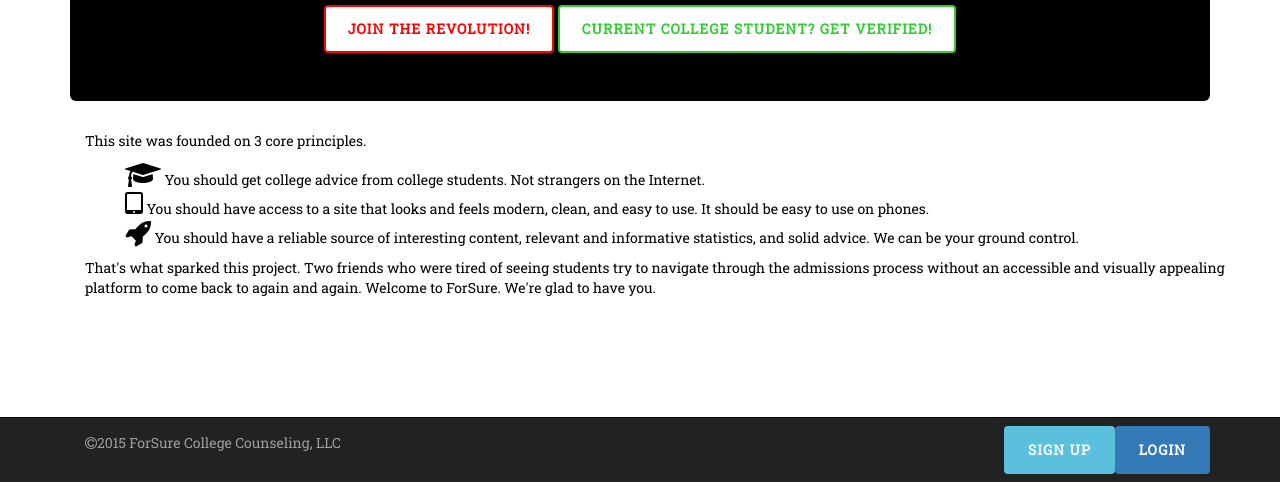
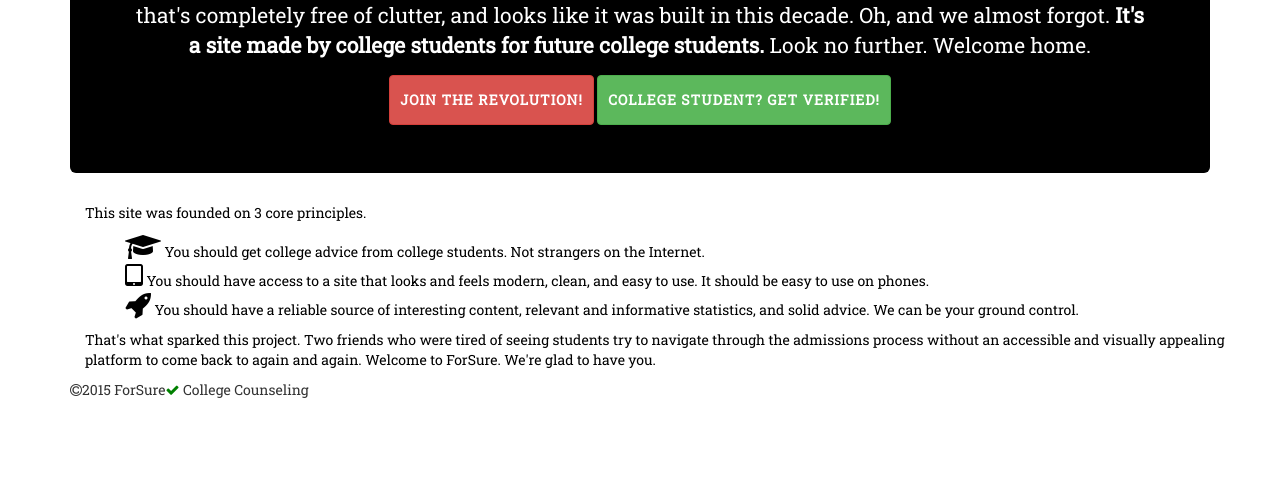
Before and after one commit to abhi-v-sharma/for-sure, a plain HTML site: page index.html in a window 1280 px wide. Shown: the part 318-800 px from the top of the page. Drawn offline with Linux system fonts and the light colour scheme.

Commit message:
design revamp

```diff
--- a/css/style.css
+++ b/css/style.css
@@ -14,10 +14,6 @@ body {
 	color: green
 }
 
-.fa.fa-square {
-	color: #000000
-}
-
 .themes {
 	background-color: #FFFFFF
 	border-color: #000000
@@ -32,65 +28,10 @@ body {
 }
 
 .btn {
-    padding: 14px 24px;
-    border: 0 none;
+    padding: 14px 10px;
     font-weight: 700;
     letter-spacing: 1px;
     text-transform: uppercase;
-}
-
-.btn:focus, .btn:active:focus, .btn.active:focus {
-    outline: 0 none;
-}
-
-.btn.outline {
-    background: #FFFFFF;
-    padding: 12px 22px;
-}
-
-.btn-danger:active, .btn-danger.active {
-    background: #007299;
-    box-shadow: none;
-}
-
-.btn-danger.outline {
-    border: 2px solid #ff0000;
-    color: #ff0000;
-}
-
-.btn-danger.outline:hover, .btn-danger.outline:focus, .btn-danger.outline:active, .btn-danger.outline.active, .open > .dropdown-toggle.btn-danger {
-    color: #990000;
-    border-color: #990000;
-}
-
-.btn-danger.outline:active, .btn-danger.outline.active {
-    border-color: #007299;
-    color: #007299;
-    box-shadow: none;
-}
-
-.btn-success:active, .btn-success.active {
-    background: #007299;
-    box-shadow: none;
-}
-
-.btn-success.outline {
-    border: 2px solid #33cc33;
-    color: #33cc33;
-}
-
-.btn-success.outline:hover, .btn-success.outline:focus, .btn-success.outline:active, .btn-success.outline.active, .open > .dropdown-toggle.btn-success {
-    color: #009933;
-    border-color: #009933;
-}
-
-.btn-success.outline:active, .btn-success.outline.active {
-    border-color: #007299;
-    color: #007299;
-    box-shadow: none;
-
-.navbar.navbar-inverse.navbar-fixed-bottom {
-	background-color: #000000
 }
 
 /* navbar */
--- a/index.html
+++ b/index.html
@@ -29,6 +29,7 @@
 					<div class='collapse navbar-collapse navHeadercollapse'>
 
 						<ul class='nav navbar-nav navbar-right'>
+							<li><a href='#'>About</a></li>
 							<li class='active'><a href='#'>Home</a></li>
 							<li><a href='#'>Blog</a></li>
 							<li><a href='#'>Forum</a></li>
@@ -50,7 +51,7 @@
 		</div>
 		<div class='container'>
 			<div class='jumbotron text-center jumbo-text'>
-				<h1>This is the college site.</h1>
+				<h1>This is the college site of your dreams.</h1>
 				<p>Yes. The definitive college site you've been waiting for. A site built to help you with
 					the college process that's completely free of clutter, and looks like
 					it was built in this decade. Oh, and we almost forgot.
@@ -58,8 +59,8 @@
 					<strong>It's a site made by college students for future college students.</strong>
 					Look no further. Welcome home.
 				</p>
-				<a class='btn btn-danger outline'>Join the revolution!</a>
-				<a class='btn btn-success outline'>Current college student? Get verified!</a>
+				<a class='btn btn-danger'>Join the revolution!</a>
+				<a class='btn btn-success'>College student? Get verified!</a>
 			</div>
 		<div class='container'>
 			<p class='body-text'>This site was founded on 3 core principles.</p>
@@ -79,15 +80,9 @@
 				platform to come back to again and again. Welcome to ForSure. We're glad to have you.
 			</p>
 		</div>
-
-		<div class='navbar navbar-inverse navbar-fixed-bottom'>
-			<div class='container'>
-			<p class='navbar-text pull-left'><span class='fa fa-copyright'></span>2015 ForSure College Counseling, LLC</p>
-			<a href='#' class='navbar-btn btn btn-primary pull-right'>Login</a>
-			<a href='#' class='navbar-btn btn btn-info pull-right'>Sign Up</a>
-			</div>
-		</div>
-
+		<footer class='footer'>
+			<p><span class='fa fa-copyright'></span>2015 ForSure<span class='fa fa-check'></span> College Counseling</p>
+		</footer>
 
 
 		<script src='js/jquery-2.1.4.min.js'></script>
```
